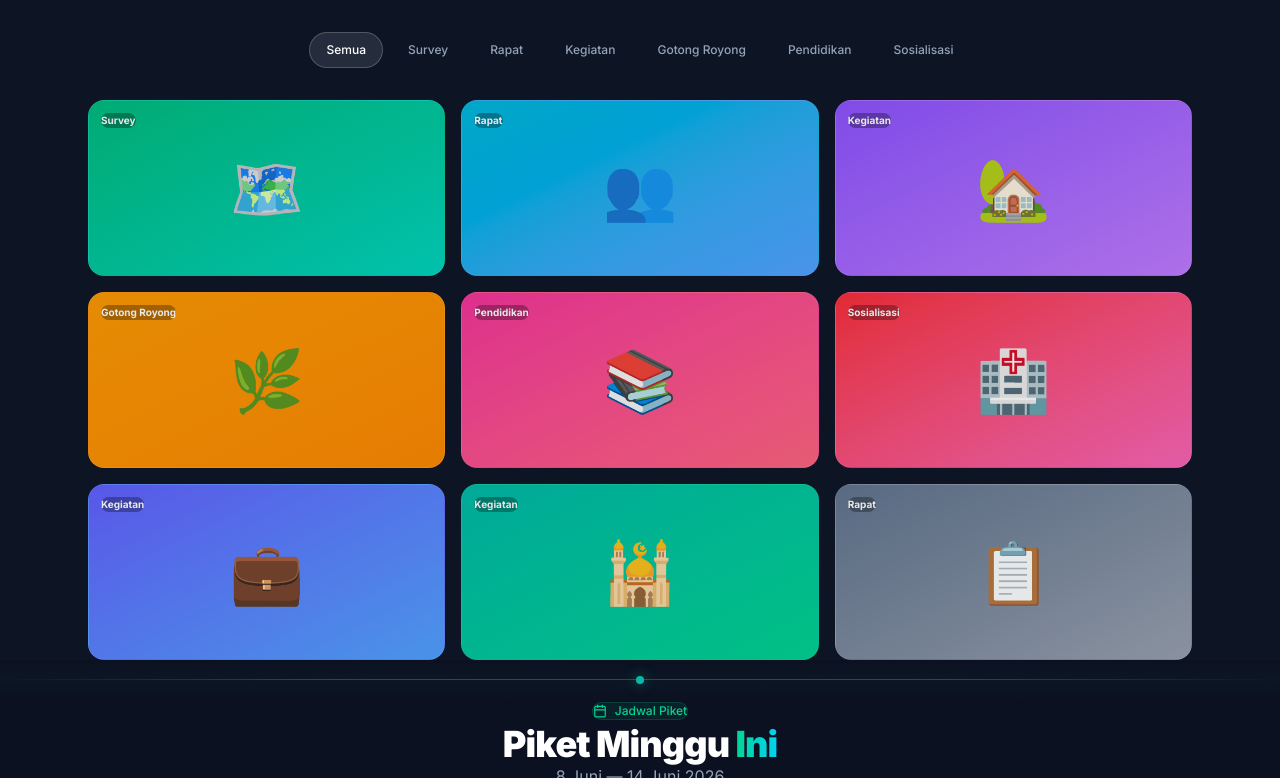
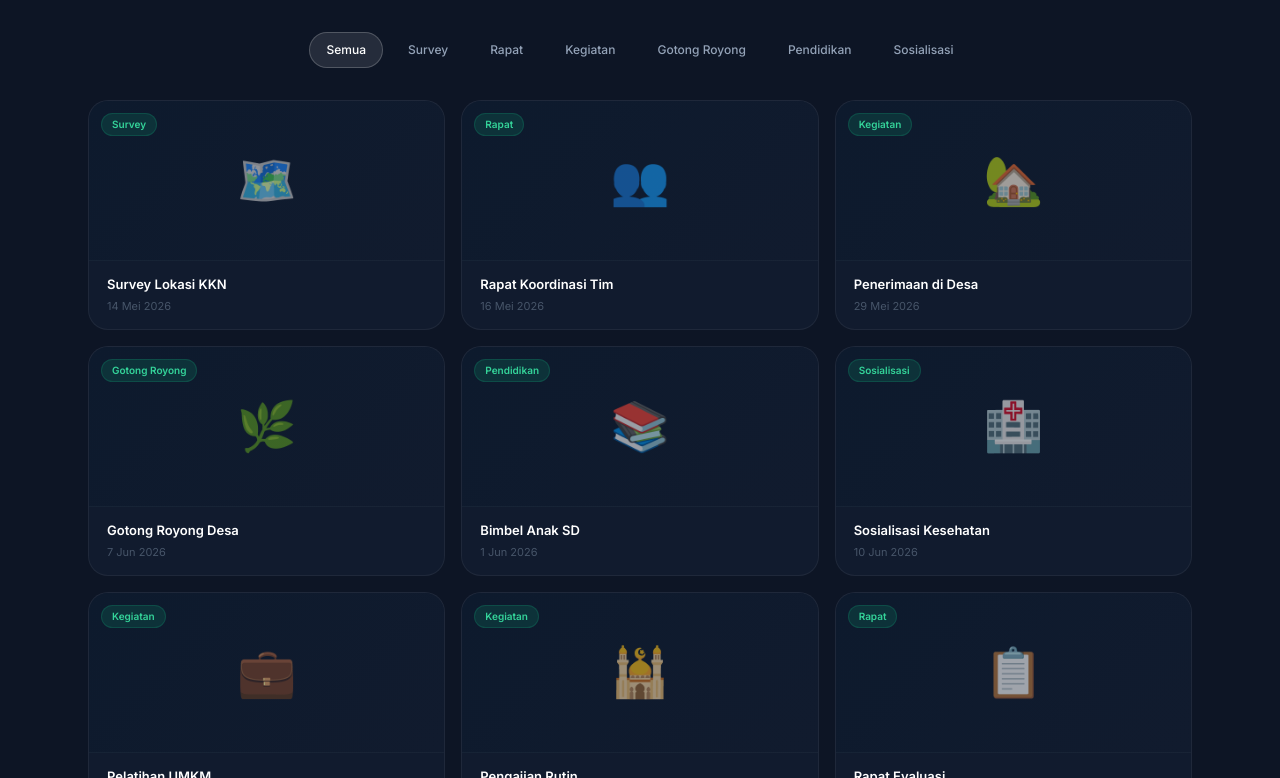
Before and after one commit to ReffkiAndreaPratama/KKN146108, a Next.js app: page / in a window 1280 px wide. Shown: the part 4802-5580 px from the top of the page. Built offline with nearby package versions, Linux system fonts and the light colour scheme; no server answers; the database is empty.

Commit message:
fix: dokumentasi card gelap konsisten, hapus warna-warni cerah

```diff
--- a/src/components/sections/DokumentasiSection.tsx
+++ b/src/components/sections/DokumentasiSection.tsx
@@ -4,19 +4,18 @@ import { motion, AnimatePresence } from "framer-motion";
 import { useInView } from "framer-motion";
 import { useRef, useState } from "react";
 import { Camera, X, ChevronLeft, ChevronRight } from "lucide-react";
-import { cn } from "@/lib/utils";
 
 const CATS = ["Semua", "Survey", "Rapat", "Kegiatan", "Gotong Royong", "Pendidikan", "Sosialisasi"];
 const ITEMS = [
-  { id:1, title:"Survey Lokasi KKN", cat:"Survey", date:"14 Mei 2026", color:"from-emerald-500 to-teal-400", emoji:"🗺️" },
-  { id:2, title:"Rapat Koordinasi Tim", cat:"Rapat", date:"16 Mei 2026", color:"from-cyan-500 to-blue-400", emoji:"👥" },
-  { id:3, title:"Penerimaan di Desa", cat:"Kegiatan", date:"29 Mei 2026", color:"from-violet-500 to-purple-400", emoji:"🏡" },
-  { id:4, title:"Gotong Royong Desa", cat:"Gotong Royong", date:"7 Jun 2026", color:"from-amber-500 to-orange-400", emoji:"🌿" },
-  { id:5, title:"Bimbel Anak SD", cat:"Pendidikan", date:"1 Jun 2026", color:"from-pink-500 to-rose-400", emoji:"📚" },
-  { id:6, title:"Sosialisasi Kesehatan", cat:"Sosialisasi", date:"10 Jun 2026", color:"from-red-500 to-pink-400", emoji:"🏥" },
-  { id:7, title:"Pelatihan UMKM", cat:"Kegiatan", date:"5 Jun 2026", color:"from-indigo-500 to-blue-400", emoji:"💼" },
-  { id:8, title:"Pengajian Rutin", cat:"Kegiatan", date:"3 Jun 2026", color:"from-teal-500 to-emerald-400", emoji:"🕌" },
-  { id:9, title:"Rapat Evaluasi", cat:"Rapat", date:"15 Jun 2026", color:"from-slate-500 to-gray-400", emoji:"📋" },
+  { id:1, title:"Survey Lokasi KKN", cat:"Survey", date:"14 Mei 2026", icon:"🗺️" },
+  { id:2, title:"Rapat Koordinasi Tim", cat:"Rapat", date:"16 Mei 2026", icon:"👥" },
+  { id:3, title:"Penerimaan di Desa", cat:"Kegiatan", date:"29 Mei 2026", icon:"🏡" },
+  { id:4, title:"Gotong Royong Desa", cat:"Gotong Royong", date:"7 Jun 2026", icon:"🌿" },
+  { id:5, title:"Bimbel Anak SD", cat:"Pendidikan", date:"1 Jun 2026", icon:"📚" },
+  { id:6, title:"Sosialisasi Kesehatan", cat:"Sosialisasi", date:"10 Jun 2026", icon:"🏥" },
+  { id:7, title:"Pelatihan UMKM", cat:"Kegiatan", date:"5 Jun 2026", icon:"💼" },
+  { id:8, title:"Pengajian Rutin", cat:"Kegiatan", date:"3 Jun 2026", icon:"🕌" },
+  { id:9, title:"Rapat Evaluasi", cat:"Rapat", date:"15 Jun 2026", icon:"📋" },
 ];
 
 export default function DokumentasiSection() {
@@ -50,14 +49,20 @@ export default function DokumentasiSection() {
 
         <div style={{ display:"grid", gridTemplateColumns:"repeat(3, 1fr)", gap:16 }} className="max-sm:!grid-cols-1 max-md:!grid-cols-2">
           {filtered.map((item, i) => (
-            <motion.div key={item.id} initial={{ opacity:0, scale:.95 }} animate={v?{opacity:1,scale:1}:{}} transition={{ delay:i*.05 }}
-              onClick={() => setLb(i)} className="cursor-pointer group">
-              <div className={cn("relative h-40 sm:h-44 rounded-2xl overflow-hidden bg-gradient-to-br flex items-center justify-center border border-white/[0.06] group-hover:border-white/[0.12] transition-all opacity-90", item.color)}>
-                <span className="text-5xl sm:text-6xl select-none">{item.emoji}</span>
-                <div className="absolute inset-0 bg-black/0 group-hover:bg-black/30 transition-all flex items-end p-5 opacity-0 group-hover:opacity-100">
-                  <div><p className="text-white font-bold text-sm">{item.title}</p><p className="text-white/70 text-xs">{item.date}</p></div>
-                </div>
-                <span className="absolute top-3 left-3 px-2.5 py-1 rounded-full text-[10px] font-bold text-white bg-black/30 backdrop-blur-sm">{item.cat}</span>
+            <motion.div key={item.id} initial={{ opacity:0, y:12 }} animate={v?{opacity:1,y:0}:{}} transition={{ delay:i*.05 }}
+              onClick={() => setLb(i)}
+              style={{ cursor:"pointer", background:"#111b2e", border:"1px solid rgba(255,255,255,0.06)", borderRadius:20, overflow:"hidden", transition:"border-color 0.2s" }}
+              onMouseEnter={(e) => (e.currentTarget.style.borderColor = "rgba(255,255,255,0.12)")}
+              onMouseLeave={(e) => (e.currentTarget.style.borderColor = "rgba(255,255,255,0.06)")}>
+              {/* Placeholder area — gelap dengan ikon */}
+              <div style={{ height:160, background:"linear-gradient(135deg, #0d1a2d, #111b2e)", display:"flex", alignItems:"center", justifyContent:"center", position:"relative", borderBottom:"1px solid rgba(255,255,255,0.04)" }}>
+                <span style={{ fontSize:48, opacity:0.6 }}>{item.icon}</span>
+                <span style={{ position:"absolute", top:12, left:12, padding:"3px 10px", borderRadius:99, background:"rgba(16,185,129,0.15)", color:"#34d399", fontSize:10, fontWeight:600, border:"1px solid rgba(16,185,129,0.2)" }}>{item.cat}</span>
+              </div>
+              {/* Info */}
+              <div style={{ padding:"14px 18px" }}>
+                <p style={{ color:"#fff", fontWeight:600, fontSize:13, marginBottom:4 }}>{item.title}</p>
+                <p style={{ color:"#475569", fontSize:11 }}>{item.date}</p>
               </div>
             </motion.div>
           ))}
@@ -69,13 +74,14 @@ export default function DokumentasiSection() {
           <motion.div initial={{ opacity:0 }} animate={{ opacity:1 }} exit={{ opacity:0 }}
             className="fixed inset-0 z-50 flex items-center justify-center p-4 bg-black/80 backdrop-blur-sm" onClick={() => setLb(null)}>
             <motion.div initial={{ scale:.9 }} animate={{ scale:1 }} className="max-w-md w-full" onClick={(e) => e.stopPropagation()}>
-              <div className={cn("w-full h-72 rounded-2xl bg-gradient-to-br flex items-center justify-center mb-4", filtered[lb].color)}>
-                <span className="text-7xl">{filtered[lb].emoji}</span>
+              <div style={{ width:"100%", height:260, borderRadius:20, background:"linear-gradient(135deg, #0d1a2d, #162133)", display:"flex", alignItems:"center", justifyContent:"center", marginBottom:16, border:"1px solid rgba(255,255,255,0.06)" }}>
+                <span style={{ fontSize:72, opacity:0.7 }}>{filtered[lb].icon}</span>
               </div>
               <div className="text-center bg-[#111b2e] rounded-2xl p-5 border border-white/[0.06]">
+                <span style={{ display:"inline-block", padding:"3px 12px", borderRadius:99, background:"rgba(16,185,129,0.1)", color:"#34d399", fontSize:11, fontWeight:600, marginBottom:10, border:"1px solid rgba(16,185,129,0.2)" }}>{filtered[lb].cat}</span>
                 <p className="text-white font-bold text-xl mb-1">{filtered[lb].title}</p>
                 <p className="text-slate-400 text-sm">{filtered[lb].date}</p>
-                <p className="text-xs text-slate-500 mt-3">{lb+1} / {filtered.length}</p>
+                <p className="text-xs text-slate-600 mt-3">{lb+1} / {filtered.length}</p>
               </div>
             </motion.div>
             <button className="absolute top-4 right-4 w-10 h-10 rounded-full bg-white/10 flex items-center justify-center text-white" onClick={() => setLb(null)}><X className="w-5 h-5" /></button>
```
